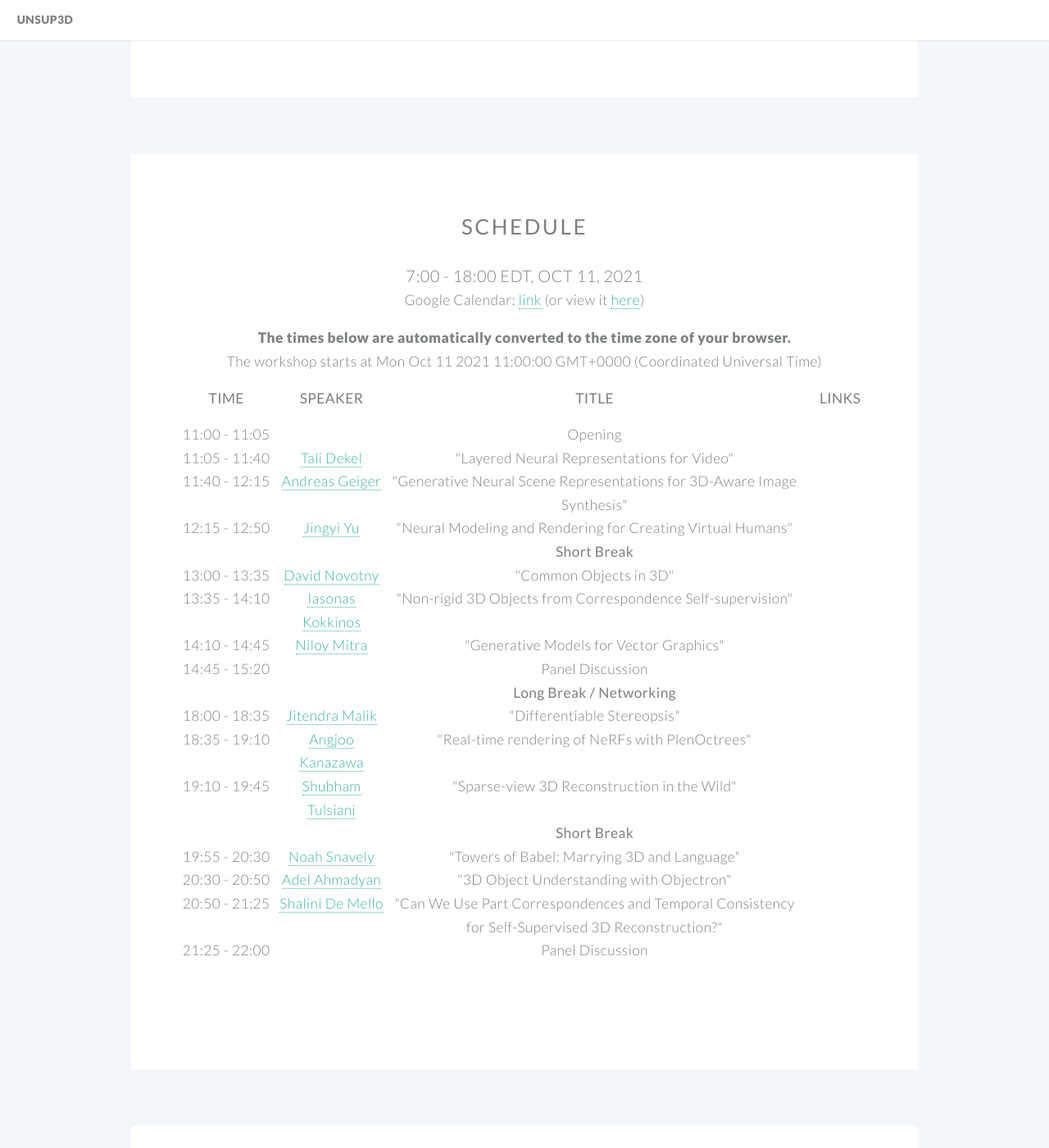
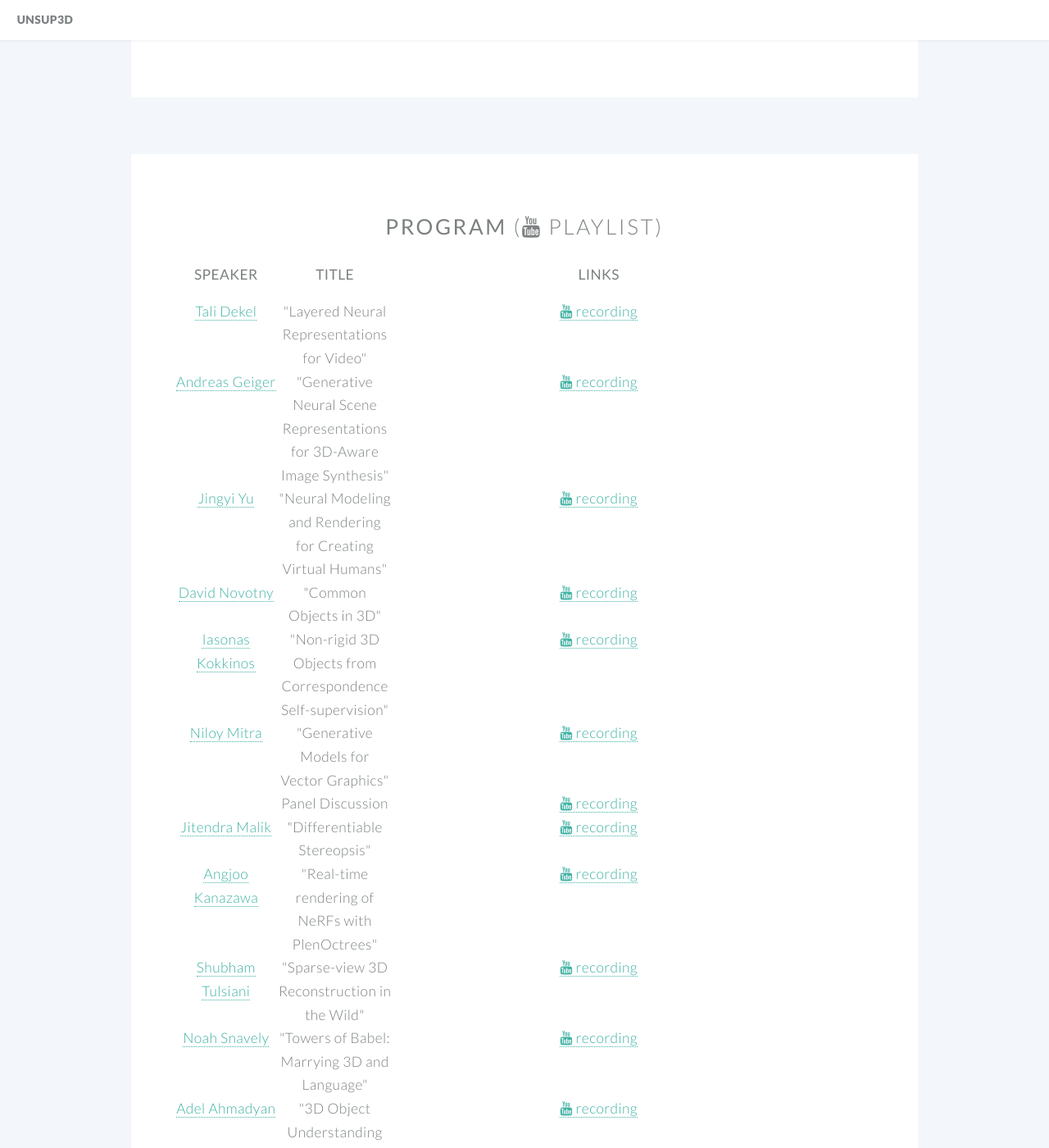
Before and after one commit to unsup3d/unsup3d.github.io, a Jekyll site: the page built from index.html, in a window 1280 px wide and 1400 px high, scrolled down 2111 px. Shown: the whole window at 82% size. Built offline with Jekyll 4.4.1, drawn with Linux system fonts in a browser that asks for light colours.

Commit message:
added yt links

```diff
--- a/_includes/head.html
+++ b/_includes/head.html
@@ -15,6 +15,7 @@
     <link rel="stylesheet" href="css/style.css">
     <link rel="stylesheet" href="css/style-wide.css">
     <link rel="stylesheet" href="css/style-noscript.css">
+    <link rel="stylesheet" href="https://cdnjs.cloudflare.com/ajax/libs/font-awesome/4.7.0/css/font-awesome.min.css">
     <!--[if lte IE 8]><link rel="stylesheet" href="css/ie/v8.css" /><![endif]-->
     <!--[if lte IE 9]><link rel="stylesheet" href="css/ie/v9.css" /><![endif]-->
 
--- a/index.html
+++ b/index.html
@@ -61,11 +61,7 @@ banner: images/banner.jpg
   <section class="wrapper style3 container special" id="schedule">
     <!-- Content -->
     <header class="major">
-      <h2><strong>Schedule</strong></h2>
-      <h3 style="margin-bottom: 0; margin-bottom: 0;">7:00 - 18:00 EDT, Oct 11, 2021</h3>
-      <p style="margin-top: 0; margin-bottom: 1em;">Google Calendar: <a href="https://calendar.google.com/calendar/u/0?cid=Ym9yaWtwY3BuNmx2c2RjaGVzMHRnM2dmcWNAZ3JvdXAuY2FsZW5kYXIuZ29vZ2xlLmNvbQ" target="_blank">link</a> (or view it <a href="https://calendar.google.com/calendar/embed?src=borikpcpn6lvsdches0tg3gfqc%40group.calendar.google.com" target="_blank">here</a>)</p>
-      <p style="margin-top: 0; margin-bottom: 0; font-weight: bold;">The times below are automatically converted to the time zone of your browser.</p>
-      <p style="margin-top: 0; margin-bottom: 1em;"> The workshop starts at <span class="convertDate">11:00</span></p>
+      <h2><strong>Program</strong> (<a href="https://www.youtube.com/watch?v=VmKc_sEJ6XA&list=PL53R9Jy9Cc0xCzI4VFvOXa_9QX_8AjHw7" target="_blank"><i class="fa fa-youtube"></i> playlist</a>)</h2>
       <table class="alt">
         <tbody>
           <col width="15%">
@@ -73,118 +69,79 @@ banner: images/banner.jpg
           <col width="60%">
           <col width="10%">
           <tr>
-            <td><h4><strong>Time</strong></h4></td>
             <td><h4><strong>Speaker</strong></h4></td>
             <td><h4><strong>Title</strong></h4></td>
             <td><h4><strong>Links</strong></h4></td>
           </tr>
           <tr>
-            <td class="convertTimeRange">11:00-11:05</td>
-            <td></td>
-            <td>Opening</td>
-            <td></td>
+            <td><a href="https://www.weizmann.ac.il/math/dekel/" target="_blank">Tali Dekel</a></td>
+            <td>"Layered Neural Representations for Video"</td>
+            <td><a href="https://www.youtube.com/watch?v=VmKc_sEJ6XA" target="_blank"><i class="fa fa-youtube"></i> recording</a></td>
           </tr>
           <tr>
-            <td class="convertTimeRange">11:05-11:40</td>
-            <td><a href="https://www.weizmann.ac.il/math/dekel/" target="_blank">Tali Dekel</a></td>
-            <td>"Layered Neural Representations for Video"</td>
-            <td></td>
+            <td><a href="http://www.cvlibs.net/" target="_blank">Andreas Geiger</a></td>
+            <td>"Generative Neural Scene Representations for 3D-Aware Image Synthesis"</td>
+            <td><a href="https://www.youtube.com/watch?v=36HY2nbyUB8" target="_blank"><i class="fa fa-youtube"></i> recording</a></td>
           </tr>
           <tr>
-            <td class="convertTimeRange">11:40-12:15</td>
-            <td><a href="http://www.cvlibs.net/" target="_blank">Andreas Geiger</a></td>
-            <td>"Generative Neural Scene Representations for 3D-Aware Image Synthesis"</td>
-            <td></td>
+            <td><a href="http://www.yu-jingyi.com/cv/" target="_blank">Jingyi Yu</a></td>
+            <td>"Neural Modeling and Rendering for Creating Virtual Humans"</td>
+            <td><a href="https://www.youtube.com/watch?v=NAsAMSGEtlQ" target="_blank"><i class="fa fa-youtube"></i> recording</a></td>
           </tr>
           <tr>
-            <td class="convertTimeRange">12:15-12:50</td>
-            <td><a href="http://www.yu-jingyi.com/cv/" target="_blank">Jingyi Yu</a></td>
-            <td>"Neural Modeling and Rendering for Creating Virtual Humans"</td>
-            <td></td>
+            <td><a href="https://d-novotny.github.io/" target="_blank">David Novotny</a></td>
+            <td>"Common Objects in 3D"</td>
+            <td><a href="https://www.youtube.com/watch?v=YzAENf1yi_Q" target="_blank"><i class="fa fa-youtube"></i> recording</a></td>
+          </tr>
+          <tr>
+            <td><a href="http://www0.cs.ucl.ac.uk/staff/I.Kokkinos/" target="_blank">Iasonas Kokkinos</a></td>
+            <td>"Non-rigid 3D Objects from Correspondence Self-supervision"</td>
+            <td><a href="https://www.youtube.com/watch?v=vl3POnlfBCI" target="_blank"><i class="fa fa-youtube"></i> recording</a></td>
+          </tr>
+          <tr>
+            <td><a href="http://www0.cs.ucl.ac.uk/staff/n.mitra/" target="_blank">Niloy Mitra</a></td>
+            <td>"Generative Models for Vector Graphics"</td>
+            <td><a href="https://www.youtube.com/watch?v=zTm8ZEsqAH4" target="_blank"><i class="fa fa-youtube"></i> recording</a></td>
           </tr>
           <tr>
             <td></td>
-            <td></td>
-            <td><strong>Short Break</strong></td>
-            <td></td>
+            <td>Panel Discussion</td>
+            <td><a href="https://www.youtube.com/watch?v=VqU1tsMDbOo" target="_blank"><i class="fa fa-youtube"></i> recording</a></td>
           </tr>
           <tr>
-            <td class="convertTimeRange">13:00-13:35</td>
-            <td><a href="https://d-novotny.github.io/" target="_blank">David Novotny</a></td>
-            <td>"Common Objects in 3D"</td>
-            <td></td>
+            <td><a href="http://people.eecs.berkeley.edu/~malik/" target="_blank">Jitendra Malik</a></td>
+            <td>"Differentiable Stereopsis"</td>
+            <td><a href="https://www.youtube.com/watch?v=M5jKcDSqkEQ" target="_blank"><i class="fa fa-youtube"></i> recording</a></td>
           </tr>
           <tr>
-            <td class="convertTimeRange">13:35-14:10</td>
-            <td><a href="http://www0.cs.ucl.ac.uk/staff/I.Kokkinos/" target="_blank">Iasonas Kokkinos</a></td>
-            <td>"Non-rigid 3D Objects from Correspondence Self-supervision"</td>
-            <td></td>
+            <td><a href="https://people.eecs.berkeley.edu/~kanazawa/" target="_blank">Angjoo Kanazawa</a></td>
+            <td>"Real-time rendering of NeRFs with PlenOctrees"</td>
+            <td><a href="https://www.youtube.com/watch?v=WzzCyCcqTjA" target="_blank"><i class="fa fa-youtube"></i> recording</a></td>
           </tr>
           <tr>
-            <td class="convertTimeRange">14:10-14:45</td>
-            <td><a href="http://www0.cs.ucl.ac.uk/staff/n.mitra/" target="_blank">Niloy Mitra</a></td>
-            <td>"Generative Models for Vector Graphics"</td>
-            <td></td>
+            <td><a href="https://shubhtuls.github.io/" target="_blank">Shubham Tulsiani</a></td>
+            <td>"Sparse-view 3D Reconstruction in the Wild"</td>
+            <td><a href=https://www.youtube.com/watch?v=WJ6oAE9tv2U" target="_blank"><i class="fa fa-youtube"></i> recording</a></td>
           </tr>
           <tr>
-            <td class="convertTimeRange">14:45-15:20</td>
-            <td></td>
-            <td>Panel Discussion</td>
-            <td></td>
+            <td><a href="https://www.cs.cornell.edu/~snavely/" target="_blank">Noah Snavely</a></td>
+            <td>"Towers of Babel: Marrying 3D and Language"</td>
+            <td><a href="https://www.youtube.com/watch?v=uOG1j7ubp30" target="_blank"><i class="fa fa-youtube"></i> recording</a></td>
+          </tr>
+          <tr>
+            <td><a href="https://adel.ac/" target="_blank">Adel Ahmadyan</a></td>
+            <td>"3D Object Understanding with Objectron"</td>
+            <td><a href="https://www.youtube.com/watch?v=Aknqrh4EyHg" target="_blank"><i class="fa fa-youtube"></i> recording</a></td>
+          </tr>
+          <tr>
+            <td><a href="https://research.nvidia.com/person/shalini-gupta" target="_blank">Shalini De Mello</a></td>
+            <td>"Can We Use Part Correspondences and Temporal Consistency for Self-Supervised 3D Reconstruction?"</td>
+            <td><a href="https://www.youtube.com/watch?v=w-WxNynYioc" target="_blank"><i class="fa fa-youtube"></i> recording</a></td>
           </tr>
           <tr>
             <td></td>
-            <td></td>
-            <td><strong>Long Break / Networking</strong></td>
-            <td></td>
-          </tr>
-          <tr>
-            <td class="convertTimeRange">18:00-18:35</td>
-            <td><a href="http://people.eecs.berkeley.edu/~malik/" target="_blank">Jitendra Malik</a></td>
-            <td>"Differentiable Stereopsis"</td>
-            <td></td>
-          </tr>
-          <tr>
-            <td class="convertTimeRange">18:35-19:10</td>
-            <td><a href="https://people.eecs.berkeley.edu/~kanazawa/" target="_blank">Angjoo Kanazawa</a></td>
-            <td>"Real-time rendering of NeRFs with PlenOctrees"</td>
-            <td></td>
-          </tr>
-          <tr>
-            <td class="convertTimeRange">19:10-19:45</td>
-            <td><a href="https://shubhtuls.github.io/" target="_blank">Shubham Tulsiani</a></td>
-            <td>"Sparse-view 3D Reconstruction in the Wild"</td>
-            <td></td>
-          </tr>
-          <tr>
-            <td></td>
-            <td></td>
-            <td><strong>Short Break</strong></td>
-            <td></td>
-          </tr>
-          <tr>
-            <td class="convertTimeRange">19:55-20:30</td>
-            <td><a href="https://www.cs.cornell.edu/~snavely/" target="_blank">Noah Snavely</a></td>
-            <td>"Towers of Babel: Marrying 3D and Language"</td>
-            <td></td>
-          </tr>
-          <tr>
-            <td class="convertTimeRange">20:30-20:50</td>
-            <td><a href="https://adel.ac/" target="_blank">Adel Ahmadyan</a></td>
-            <td>"3D Object Understanding with Objectron"</td>
-            <td></td>
-          </tr>
-          <tr>
-            <td class="convertTimeRange">20:50-21:25</td>
-            <td><a href="https://research.nvidia.com/person/shalini-gupta" target="_blank">Shalini De Mello</a></td>
-            <td>"Can We Use Part Correspondences and Temporal Consistency for Self-Supervised 3D Reconstruction?"</td>
-            <td></td>
-          </tr>
-          <tr>
-            <td class="convertTimeRange">21:25-22:00</td>
-            <td></td>
             <td>Panel Discussion</td>
-            <td></td>
+            <td><a href="https://www.youtube.com/watch?v=Ml746AnJsp0" target="_blank"><i class="fa fa-youtube"></i> recording</a></td>
           </tr>
         </tbody>
       </table>
```
